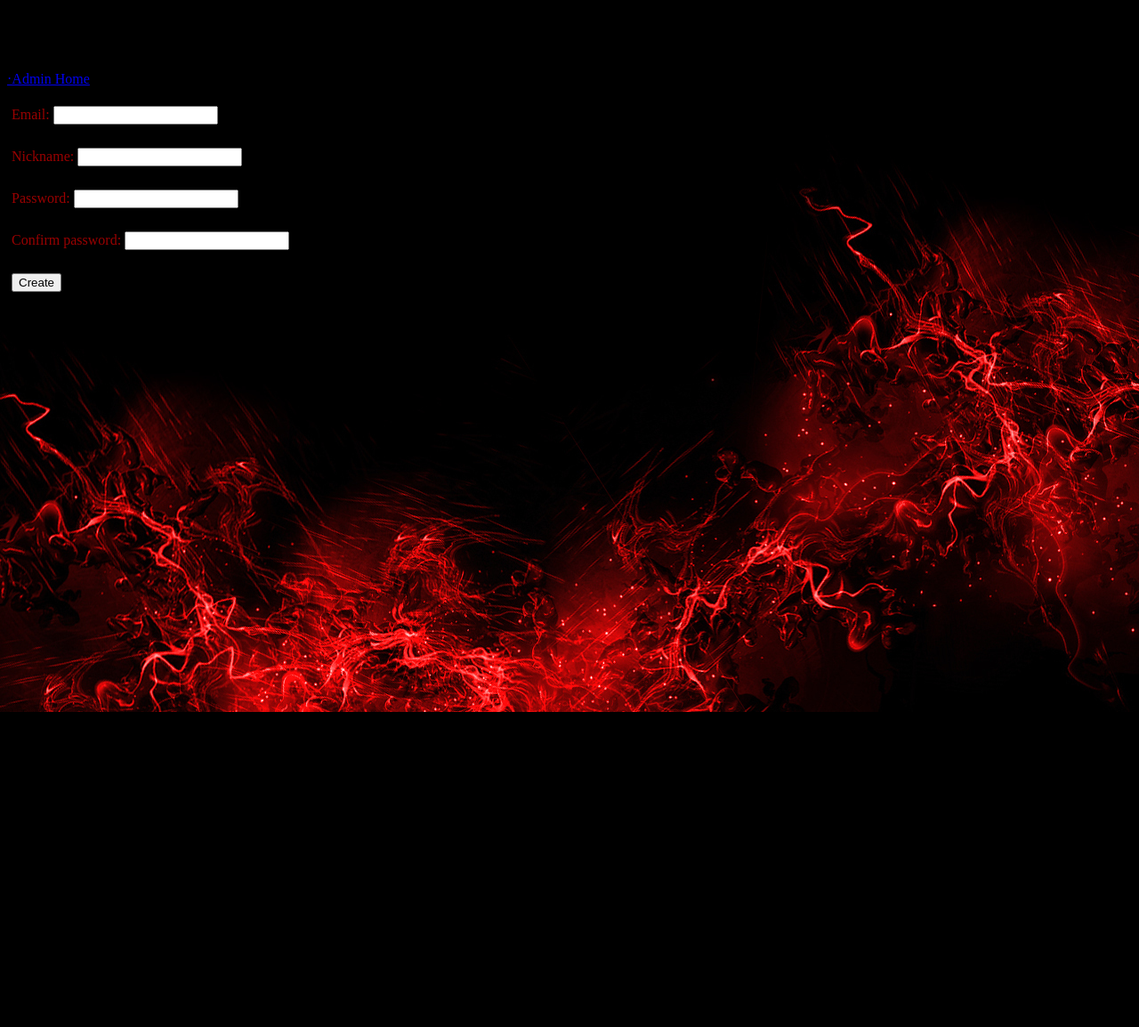
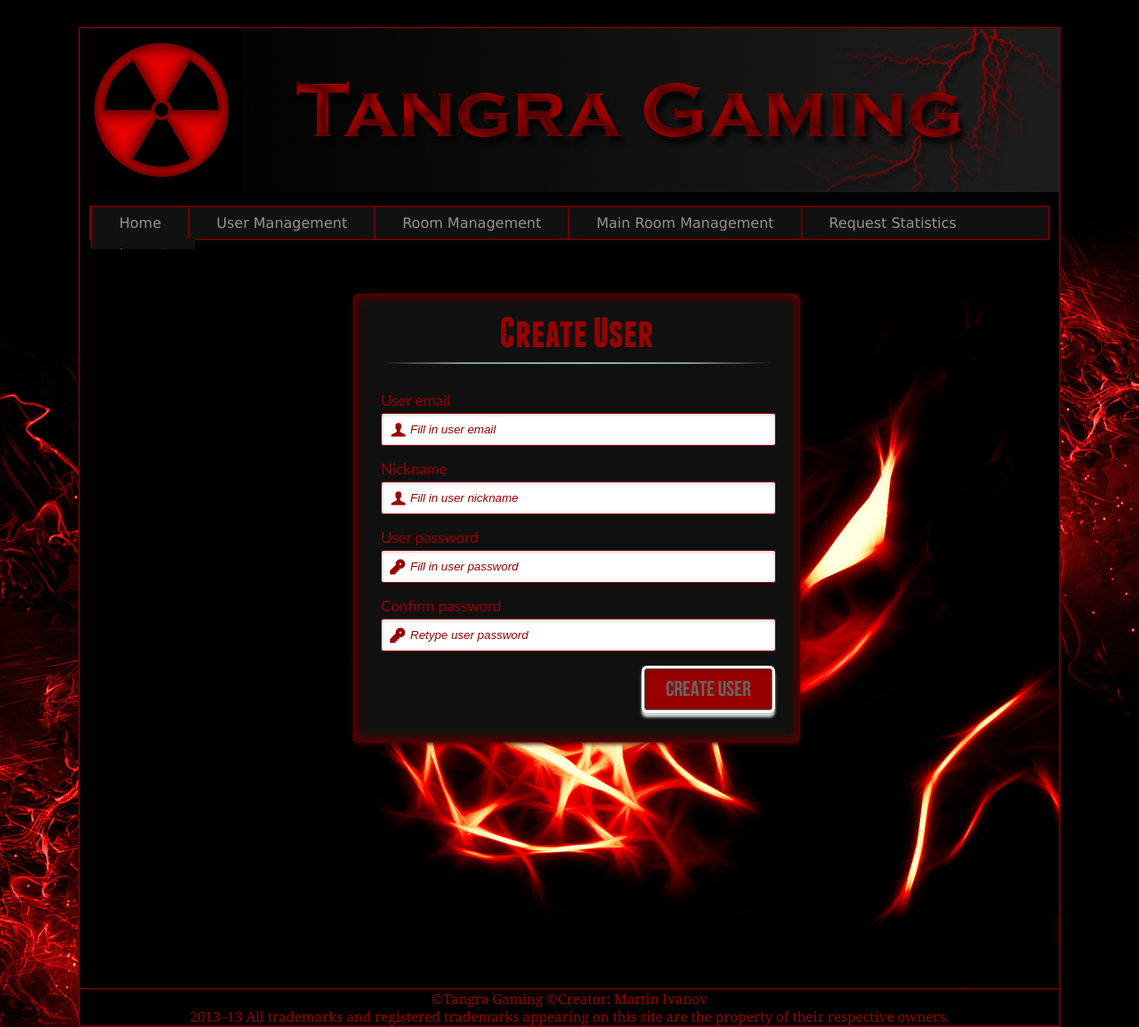
Before and after one commit to 0v3rm1nd/TangraGaming_AdminModule, a PHP site: page /authenticate/admin/create_user.php in a window 1280 px wide. Shown: the whole page at 89% size. Before the commit the page ends 800 px from the top, so only its background shows below. Run offline with PHP 8.4, Linux system fonts and the light colour scheme; the visitor is signed in with stand-in values (Sample User, id 1).

```diff
--- a/authenticate/admin/admin_home.php
+++ b/authenticate/admin/admin_home.php
@@ -5,11 +5,11 @@ require_once('../../includes/session_timeout_db.inc.php');
 <html xmlns="http://www.w3.org/1999/xhtml">
 <head>
 <meta http-equiv="Content-Type" content="text/html; charset=utf-8" />
-<title>TangraGaming</title>
+<title>Tangra Gaming Home</title>
 <link rel="stylesheet" type="text/css" href="../../style.css" />
 </head>
 
-<body class="no-js">
+<body>
 
 <div id="allcontent">
 
--- a/authenticate/admin/create_user.php
+++ b/authenticate/admin/create_user.php
@@ -4,54 +4,82 @@ if (isset($_POST['create'])) {
     $email = trim($_POST['email']);
     $nickname = trim($_POST['nickname']);
     $password = trim($_POST['pwd']);
-$retyped  = trim($_POST['conf_pwd']);
-require_once('../../includes/register_user_mysqli.inc.php');
-}?>
+    $retyped = trim($_POST['conf_pwd']);
+    require_once('../../includes/admin/user/register_user_mysqli.inc.php');
+}
+?>
 <!DOCTYPE HTML>
 <html>
     <head>
         <meta charset="utf-8">
-<title>Create User</title>
-<link rel="stylesheet" type="text/css" href="../../styles/style.css" />
+        <title>Tangra Create User</title>
+        <link rel="stylesheet" type="text/css" href="../../style.css" />
+        <link rel="stylesheet" type="text/css" href="../../css/formcss/style.css" />
+        <link rel="stylesheet" type="text/css" href="../../css/formcss/demo.css" />
     </head>
 
     <body>
-<div id="pagesearch">
+        <div id="allcontent">
+            <div id="header">
+                <img src="../../images/banner.png" alt="Tangra Gaming"/>
+            </div>
+            <div id="cssmenu">
+                <?php include('../../includes/menu.inc.php'); ?>
+            </div>
+
+            <!-- RegisterUserForm -->
+            <div class="container">
+
+                <section>
+                    <div id="container_demo" >
+
+                        <div id="wrapper">
+
+                            <div id="login" class="animate form">
+                                <form id="form1" method="post" action="">
+
                                     <h1>Create User</h1>
-<a href="admin_home.php">&middotAdmin Home</a>
                                     <?php
                                     if (isset($success)) {
                                         echo "<p>$success</p>";
                                     } elseif (isset($errors) && !empty($errors)) {
-echo '<ul>';
+                                        echo '<p><ul>';
                                         foreach ($errors as $error) {
                                             echo "<li>$error</li>";
                                         }
-echo '</ul>';
+                                        echo '</ul></p>';
                                     }
                                     ?>
-<form id="form1" method="post" action="">
                                     <p>
-    <label for="email">Email:</label>
-    <input type="text" name="email" id="email" required>
+                                        <label for="email" class="uname" data-icon="u" > User email</label>
+                                        <input id="username" name="email" required type="text" placeholder="Fill in user email">
                                     </p>
                                     <p>
-    <label for="nickname">Nickname:</label>
-    <input type="text" name="nickname" id="nickname" required>
+                                        <label for="nickname" class="uname" data-icon="u" > Nickname </label>
+                                        <input type="text" name="nickname" id="nickname" required placeholder="Fill in user nickname">
                                     </p>
 
                                     <p>
-    <label for="pwd">Password:</label>
-    <input type="password" name="pwd" id="pwd" required>
+                                        <label for="pwd" class="youpasswd" data-icon="p"> User password </label>
+                                        <input type="password" name="pwd" id="pwd" required placeholder="Fill in user password">
                                     </p>
                                     <p>
-    <label for="conf_pwd">Confirm password:</label>
-    <input type="password" name="conf_pwd" id="conf_pwd" required>
+                                        <label for="conf_pwd" class="youpasswd" data-icon="p"> Confirm password </label>
+                                        <input type="password" name="conf_pwd" id="conf_pwd" required placeholder="Retype user password">
                                     </p>
-  <p>
-    <input name="create" type="submit" id="register" value="Create">
+
+                                    <p class="login button">
+                                        <input name="create" type="submit"  value="Create User">
                                     </p>
                                 </form>
                             </div>
+                        </div>
+                    </div>
+                </section>
+            </div>
+            <div id="footer">
+                <?php include('../../includes/footer.inc.php'); ?>
+            </div>
+        </div>
     </body>
 </html>
--- a/css/formcss/style.css
+++ b/css/formcss/style.css
@@ -1,7 +1,7 @@
 /* remove codrops styles and reset the whole thing */
 #container_demo{
 	 text-align: left;
-	 margin-top:0 px;
+	 margin-top:0;
 	 padding: 0;
 	 margin: 0 auto;
 	 font-family: "Trebuchet MS","Myriad Pro",Arial,sans-serif;
@@ -39,7 +39,7 @@ a.hiddenanchor{
 	margin-top:10px;
 	width: 60%;
 	right: 0px;
-	min-height: 560px;
+	min-height: 830px;
 	margin: 0px auto;
 	width: 500px;
 	position: relative;
@@ -298,7 +298,7 @@ p.change_link{
 	top: 0px;
 	width: 88%;
 	padding: 18px 6% 20px 6%;
-	margin-top: 50px;;
+	margin-top: 50px;
 	background: #101010;
 	border: 1px solid #510303;
 	-webkit-box-shadow: 0pt 2px 5px #510303,	0px 0px 8px 5px #510303 inset;
@@ -309,6 +309,7 @@ p.change_link{
 	border-radius: 5px;
 	left: 7px;
 }
+
 #register{
 	z-index: 21;
 	opacity: 0;
--- a/includes/admin/register_user_mysqli.inc.php
+++ b/includes/admin/user/register_user_mysqli.inc.php
@@ -30,7 +30,7 @@ if ($password != $retyped) {
 }
 if (!$errors) {
   // include the connection file
-  require_once('connection.inc.php');
+  require_once('../../includes/connection.inc.php');
   $conn = dbConnect('write');
   // create a salt using the current timestamp
   $salt = time();
@@ -47,7 +47,7 @@ if (!$errors) {
   if ($stmt->affected_rows == 1) {
 	$success = "$nickname has been registered and it is now usable";
   } elseif ($stmt->errno == 1062) {
-	$errors[] = "$email is already in use. Please choose another username.";
+	$errors[] = "Email:$email or Nickname:$nickname  is already in use.";
   } else {
 	$errors[] = 'Sorry, there was a problem with the database.';
   }
--- a/includes/menu.inc.php
+++ b/includes/menu.inc.php
@@ -2,18 +2,30 @@
    <li class='active'><a href='../../authenticate/admin/admin_home.php'><span>Home</span></a></li>
    <li class='has-sub'><a href='#'><span>User Management</span></a>
       <ul>
-         <li><a href='#'><span>Group Management</span></a></li>
-         <li><a href='#'><span>Main Group Management</span></a></li>
-         <li class='last'><a href='#'><span>Products</span></a></li>
+         <li><a href='../../authenticate/admin/create_user.php'><span>Create User</span></a></li>
+         <li><a href='../../authenticate/admin/alter_user.php'><span>Alter User</span></a></li>
+         <li class='last'><a href='#'><span>User Statistics</span></a></li>
       </ul>
    </li>
-   <li class='active'><a href='../../authenticate/admin/admin_home.php'><span>Group Management</span></a></li>
-   <li class='active'><a href='../../authenticate/admin/admin_home.php'><span>Main Group Management</span></a></li>
-   <li class='has-sub'><a href='#'><span>Statistics</span></a>
+   <li class='active'><a href='../../authenticate/admin/admin_home.php'><span>Room Management</span></a>
+      <ul>
+         <li><a href='#'><span>Create Room</span></a></li>
+         <li><a href='#'><span>Alter Room</span></a></li>
+         <li class='last'><a href='#'><span>Room Statistics</span></a></li>
+      </ul>
+   </li>
+   <li class='active'><a href='../../authenticate/admin/admin_home.php'><span>Main Room Management</span></a>
+      <ul>
+         <li><a href='#'><span>Create Main Room</span></a></li>
+         <li><a href='#'><span>Alter Main Room</span></a></li>
+         <li class='last'><a href='#'><span>Main Room Statistics</span></a></li>
+      </ul>
+   </li>
+   <li class='has-sub'><a href='#'><span>Request Statistics</span></a>
       <ul>
          <li><a href='#'><span>About</span></a></li>
          <li class='last'><a href='#'><span>Location</span></a></li>
       </ul>
    </li>
-   <li class='last'><a href='#'><span>Logout</span></a></li>
+   <li class='last'> <a href='#'><span>Logout</span></a></li>
 </ul>
--- a/includes/session_timeout_db.inc.php
+++ b/includes/session_timeout_db.inc.php
@@ -2,7 +2,7 @@
 session_start();
 ob_start();
 // set a time limit in seconds
-$timelimit = 1 * 60;
+$timelimit = 15 * 60;
 // get the current time
 $now = time();
 // where to redirect if rejected
--- a/index.php
+++ b/index.php
@@ -13,7 +13,7 @@ if (isset($_POST['login'])) {
 <html xmlns="http://www.w3.org/1999/xhtml">
     <head>
         <meta http-equiv="Content-Type" content="text/html; charset=utf-8" />
-        <title>TangraGaming</title>
+        <title>Tangra Gaming Login</title>
         <link rel="stylesheet" type="text/css" href="style.css" />
         <link rel="stylesheet" type="text/css" href="./css/formcss/style.css" />
         <link rel="stylesheet" type="text/css" href="./css/formcss/demo.css" />
--- a/style.css
+++ b/style.css
@@ -11,6 +11,7 @@ html{
     width: 1100px;
     margin: 0 auto;
     margin-top:30px;
+    color:#900;
 
 
 }
@@ -20,10 +21,10 @@ html{
 #cssmenu{
     border: none;
     border:#670101 solid 2px;
-    margin: 5px;
+    margin: 10px;
     padding: 0px;
     font: 67.5% 'Lucida Sans Unicode', 'Bitstream Vera Sans', 'Trebuchet Unicode MS', 'Lucida Grande', Verdana, Helvetica, sans-serif;
-    font-size: 17px;
+    font-size: 16px;
     font-weight: bold;
     width: auto;
 
```
Also changed, not shown: includes/admin/user/delete_user_mysqli.inc.php (renamed from includes/admin/delete_user_mysqli.inc.php), includes/admin/user/search_user.inc.php (renamed from includes/admin/search_user.inc.php), includes/admin/user/update_user_mysqli.inc.php (renamed from includes/admin/update_user_mysqli.inc.php). Lines whose indentation alone changed are shown as unchanged.
